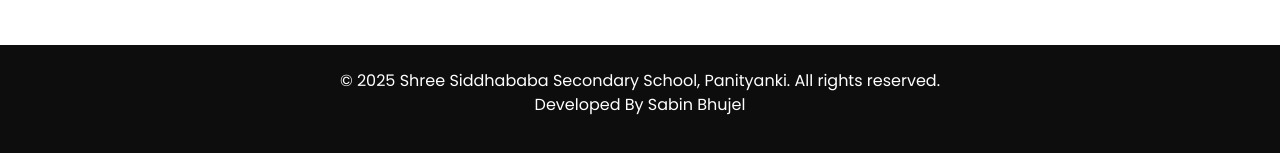
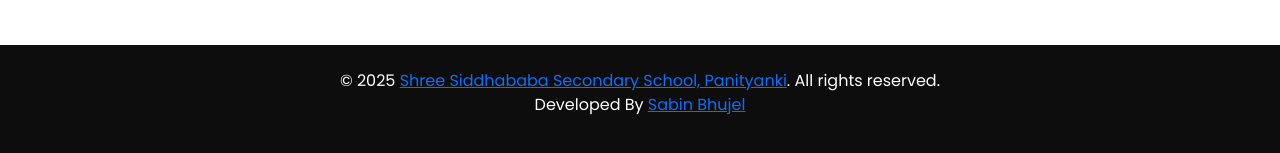
Before and after one commit to KyubiksTech/home, a plain HTML site: page index.html in a window 1280 px wide. Shown: the part 3299-3452 px from the top of the page. Drawn offline with nearby package versions, Linux system fonts and the light colour scheme.

Commit message:
Update index.html
Signed-off-by: KyubiksTech <kyubikstech@gmail.com>

```diff
--- a/index.html
+++ b/index.html
@@ -171,8 +171,8 @@ Sabin Bhujel, [11/20/2025 3:30 PM]
     <!-- Footer -->
     <footer class="py-4 text-center">
         <div class="container">
-            <p>&copy; 2025 Shree Siddhababa Secondary School, Panityanki. All rights reserved.<br>
-            Developed By Sabin Bhujel</p>
+            <p>&copy; 2025 <a href="https://www.facebook.com/SiddhababaMaBi.Panityanki">Shree Siddhababa Secondary School, Panityanki</a>. All rights reserved.<br>
+            Developed By <a href = "https://www.facebook.com/tempestsbnsindhuli">Sabin Bhujel</a></p>
         </div>
     </footer>
 
```
